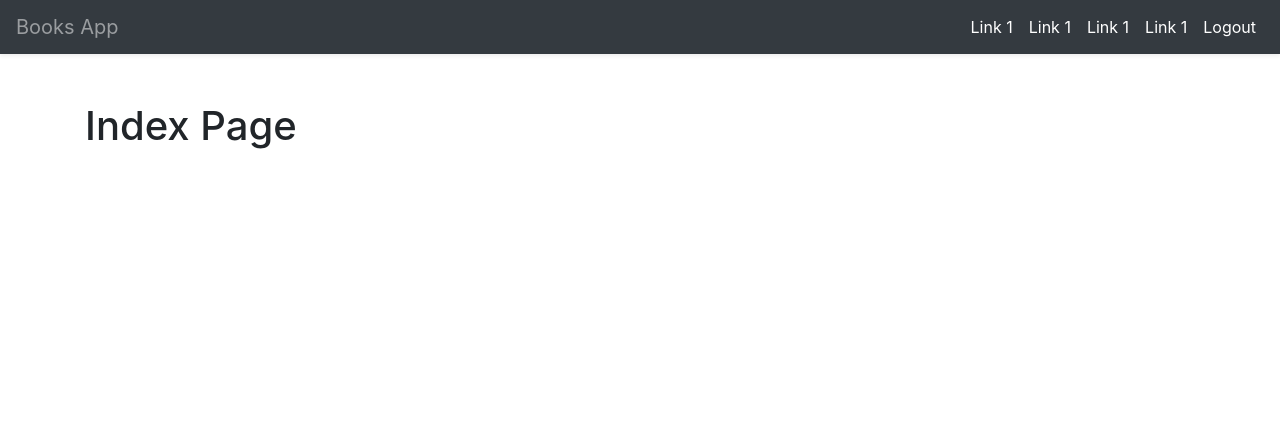
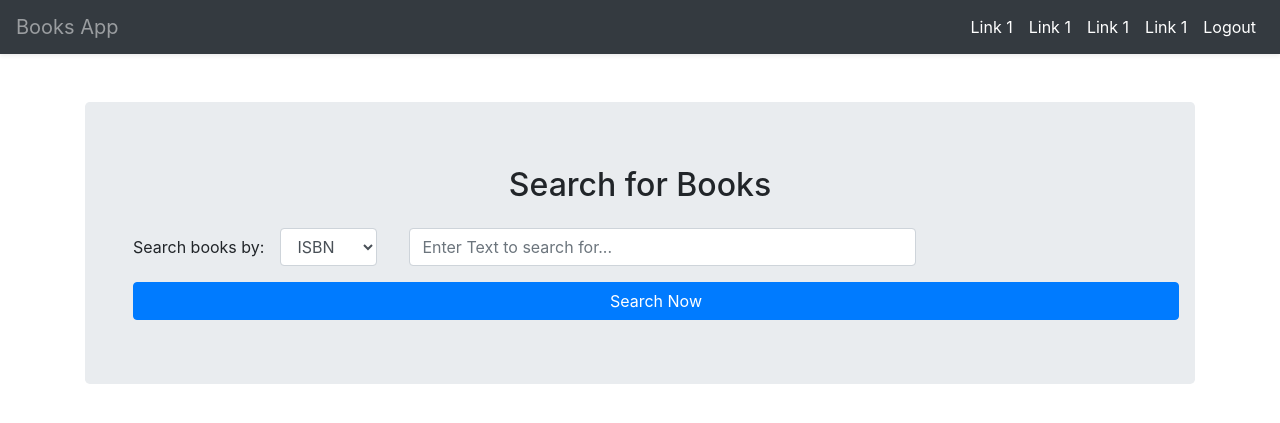
Before and after one commit to devjayantmalik/project1-edx-book-review-website, a Flask app: page / in a window 1280 px wide. Shown: the top 423 px of the page. Run offline with Flask 2, Linux system fonts and the light colour scheme; the visitor is signed in with stand-in values (Sample User, id 1); some libraries are stand-ins or nearby versions.

Commit message:
book search page is created but pending the search issue in index route

```diff
--- a/app.py
+++ b/app.py
@@ -31,14 +31,44 @@ def checkUserAuthStatus():
     except KeyError:
         return False
 
-@app.route("/")
+
+# ==============================
+#       Logged in routes
+# ==============================
+
+@app.route("/", methods=['GET', 'POST'])
 def index():
     # Check if user is logged in
     if checkUserAuthStatus():
-        return render_template('index.html')
+        if(request.method == 'GET'):
+            return render_template('index.html', books=None)
+
+        if(request.method == "POST"):
+            query = request.form.get('query')
+            criteria = request.form.get('search-criteria')
+            criteria = "%" + criteria + "%"
+
+            # Search for books
+            books = db.execute('SELECT books.id as id, isbn, name AS author, title, \
+                published FROM books JOIN authors ON \
+                books.author_id = authors.id \
+                WHERE :criteria LIKE :value', {
+                "criteria": criteria,
+                "value": query
+                })
+
+            # Just for debugging
+            print(list(books))
+            return render_template('index.html', books=books)
+
+
 
     return redirect('/login')
 
+
+# ===========================
+#    Authenticate Routes
+# ===========================
 
 @app.route('/login', methods=['GET', 'POST'])
 def login():
--- a/templates/index.html
+++ b/templates/index.html
@@ -1,6 +1,56 @@
 {% extends "layout-user.html" %} {% block title %} Homepage {% endblock %} {%
 block main %}
 <div class="container my-5">
-  <h1>Index Page</h1>
+	<section class="jumbotron text-center">
+		<h2 class="jumbotron-heading">Search for Books</h2>
+		<form action="{{ url_for('index') }}" method="post">
+			<div class="form-inline mx-3">
+				<label>Search books by:</label>
+				<select name="search-criteria" class="form-control mx-3">
+					<option value="isbn">ISBN</option>
+					<option value="title">Title</option>
+					<option value="author">Author</option>
+				</select>
+
+				<input
+					type="text"
+					required
+					class="form-control w-50 m-3"
+					name="query"
+					placeholder="Enter Text to search for..."
+				/>
+			</div>
+
+			<button type="submit" class="btn btn-primary btn-block mx-3">
+				Search Now
+			</button>
+		</form>
+	</section>
+
+	{% if books %}
+	<section class="container my-4">
+		<h1 class="text-center my-2">Searched Books</h1>
+
+		<ul class="list-group w-50 mx-auto">
+			{% for book in books %}
+			<li class="list-group-item">
+				<p class="row">
+					<div class="col">
+						<strong>ISBN:</strong> {{books.isbn}}<br />
+						<strong>Title:</strong> {{books.title}}<br />
+						<strong>Author:</strong> {{books.author}}<br />
+						<strong>Year:</strong> {{books.published}} <br />
+					</div>
+
+					<div class="col-4">
+						<a href="{{ url_for('index') }}" class="btn btn-outline-success">{{id}} View Details</a>
+					</div>
+
+				</p>
+			</li>
+			{% endfor %}
+		</ul>
+	</section>
+	{% endif %}
 </div>
 {% endblock %}
```
Also changed, not shown: 3 other files.
